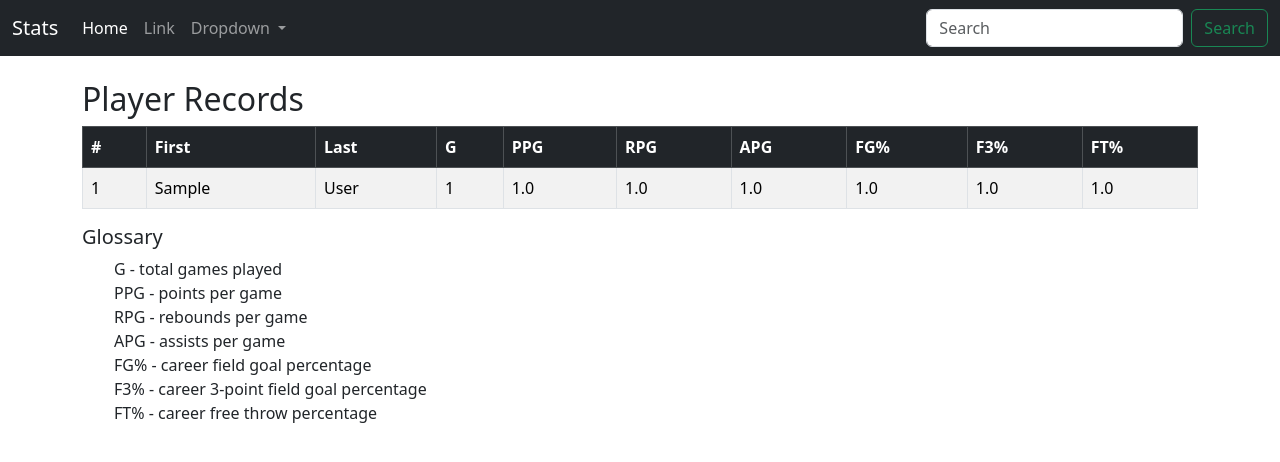
After one commit to ds7cw/django_nbadb, a Django app: page /sample/ in a window 1280 px wide. The commit adds this page. Shown: the top 462 px of the page. Run offline with Django 4.2, Linux system fonts and the light colour scheme; tables that the repository leaves empty hold one stand-in row (values such as "Sample post").

Commit message:
MainPlayer class created. Data from dataset.txt inserted into the project database

```diff
--- a/website/admin.py
+++ b/website/admin.py
@@ -1,6 +1,7 @@
 from django.contrib import admin
 
 # Register your models here.
-from .models import Player
+from .models import Player, MainPlayer
 
 admin.site.register(Player)
+admin.site.register(MainPlayer)
--- a/website/models.py
+++ b/website/models.py
@@ -15,3 +15,27 @@ class Player(models.Model):
 
     def __str__(self) -> str:
         return f"{self.first_name} {self.last_name} [{self.ppg} Points Per Game]"
+
+
+class MainPlayer(models.Model):
+
+    first_name = models.CharField(max_length=30)
+    last_name = models.CharField(max_length=30)
+    suffix = models.CharField(max_length=5)
+    pos = models.CharField(max_length=2)
+    team = models.CharField(max_length=3)
+    gp = models.IntegerField(default=0)
+    mpg = models.FloatField(default=0.0)
+    fg_pct = models.FloatField(default=0.0)
+    ft_pct = models.FloatField(default=0.0)
+    threes_made = models.FloatField(default=0.0)
+    rpg = models.FloatField(default=0.0)
+    apg = models.FloatField(default=0.0)
+    stpg = models.FloatField(default=0.0)
+    blkpg = models.FloatField(default=0.0)
+    topg = models.FloatField(default=0.0)
+    ppg = models.FloatField(default=0.0)
+    salary = models.IntegerField(default=0.0)
+
+    def __str__(self) -> str:
+        return f'{self.first_name} {self.last_name} {self.suffix} | APG: {self.apg} | RPG: {self.rpg} | PPG:{self.ppg}'
--- a/website/templates/navbar.html
+++ b/website/templates/navbar.html
@@ -1,6 +1,6 @@
 <nav class="navbar navbar-expand-lg navbar-dark bg-dark">
     <div class="container-fluid">
-      <a class="navbar-brand" href="{% url 'players' %}">Stats</a>
+      <a class="navbar-brand" href="{% url 'sample' %}">Stats</a>
       <button class="navbar-toggler" type="button" data-bs-toggle="collapse" data-bs-target="#navbarSupportedContent" aria-controls="navbarSupportedContent" aria-expanded="false" aria-label="Toggle navigation">
         <span class="navbar-toggler-icon"></span>
       </button>
--- /dev/null
+++ b/website/templates/sample.html
@@ -0,0 +1,51 @@
+{% extends 'base.html' %}
+
+{% block content %}
+<h2>Player Records</h2>
+<table class="table table-striped table-hover table-bordered">
+    <thead class="table-dark">
+      <tr>
+        <th scope="col">#</th>
+        <th scope="col">First</th>
+        <th scope="col">Last</th>
+        <th scope="col">G</th>
+        <th scope="col">PPG</th>
+        <th scope="col">RPG</th>
+        <th scope="col">APG</th>
+        <th scope="col">FG%</th>
+        <th scope="col">F3%</th>
+        <th scope="col">FT%</th>
+      </tr>
+    </thead>
+    <tbody>
+{% if records %}
+    {% for record in records %}
+      <tr>
+        <td>{{ record.id }}</td>
+        <td>{{ record.first_name }}</td>
+        <td>{{ record.last_name }}</td>
+        <td>{{ record.games_played }}</td>
+        <td>{{ record.ppg }}</td>
+        <td>{{ record.rpg }}</td>
+        <td>{{ record.apg }}</td>
+        <td>{{ record.fg_pct }}</td>
+        <td>{{ record.fg3_pct }}</td>
+        <td>{{ record.ft_pct }}</td>
+      </tr>
+    {% endfor %}
+{% endif %}
+</tbody>
+</table>
+
+<h5>Glossary</h5>
+    <ul style="list-style-type: none">
+        <li>G - total games played</li>
+        <li>PPG - points per game</li>
+        <li>RPG - rebounds per game</li>
+        <li>APG - assists per game</li>
+        <li>FG% - career field goal percentage</li>
+        <li>F3% - career 3-point field goal percentage</li>
+        <li>FT% - career free throw percentage</li>
+    </ul>
+
+{% endblock %}
--- a/website/urls.py
+++ b/website/urls.py
@@ -2,5 +2,6 @@ from django.urls import path
 from . import views
 
 urlpatterns = [
-    path('players/', views.players, name='players'),
+    path('sample/', views.players, name='sample'),
+    path('createdb/', views.createdb, name='createdb'),
 ]
--- a/website/views.py
+++ b/website/views.py
@@ -1,9 +1,32 @@
 from django.shortcuts import render
-from .models import Player
+from .models import Player, MainPlayer
 
 # Create your views here.
 
 def players(request):
     records = Player.objects.all()
 
-    return render(request, 'players.html', {'records': records})
+    return render(request, 'sample.html', {'records': records})
+
+
+def createdb(request):
+    # Use the below as a one-off to insert all records from the dataset.txt file into the project database
+    if not MainPlayer.objects.all():
+        mydb = []
+        with open('datasets\dataset.txt', 'r') as file:
+            data = file.readlines()
+
+            for idx, row in enumerate(data):
+                player_data = [idx]
+                player_data += row.strip().split(',')
+                player_data[6] = int(player_data[6])
+                player_data[17] = int(player_data[17])
+                player_data = [float(el) if 6 < idx < 17 else el for idx, el in enumerate(player_data)]
+                p = MainPlayer(*player_data)
+                mydb.append(p)
+
+        MainPlayer.objects.bulk_create(mydb)
+
+    records = MainPlayer.objects.all()
+    context = {'records': records}
+    return render(request, 'players.html', context=context)
```
Also changed, not shown: website/templates/players.html (+14 -50 lines), website/migrations/0002_mainplayer.py (added).
